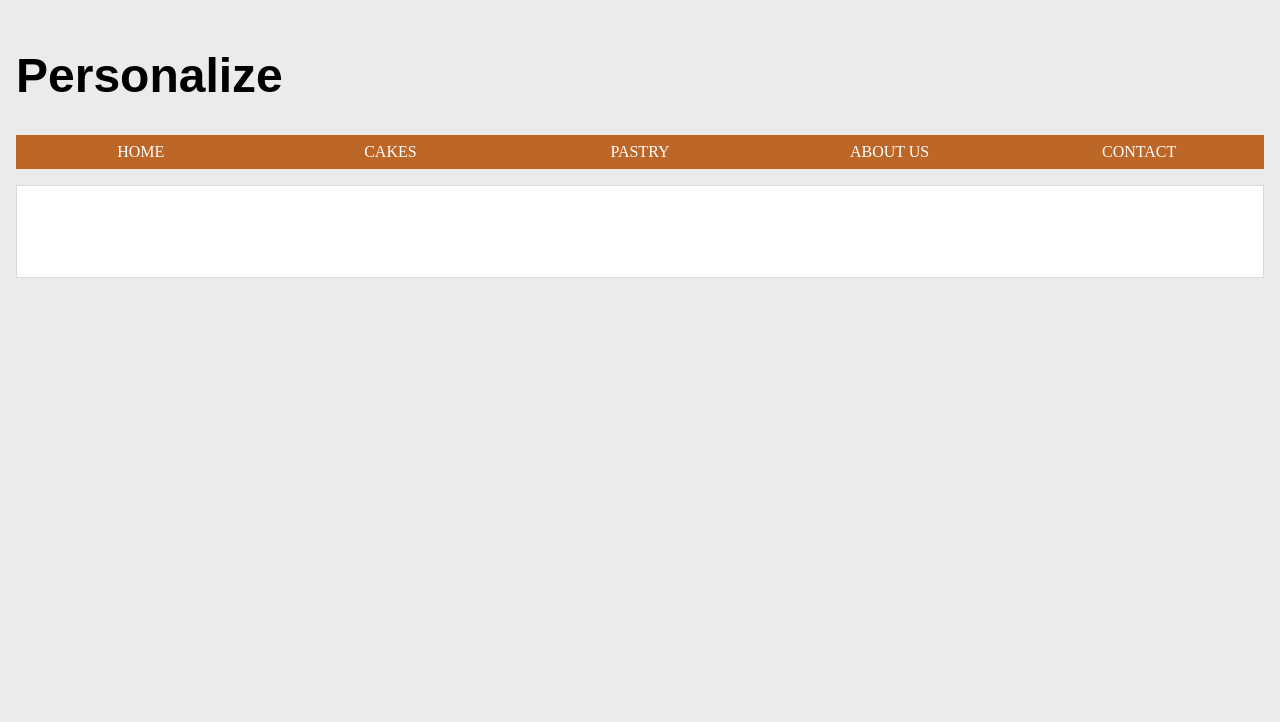
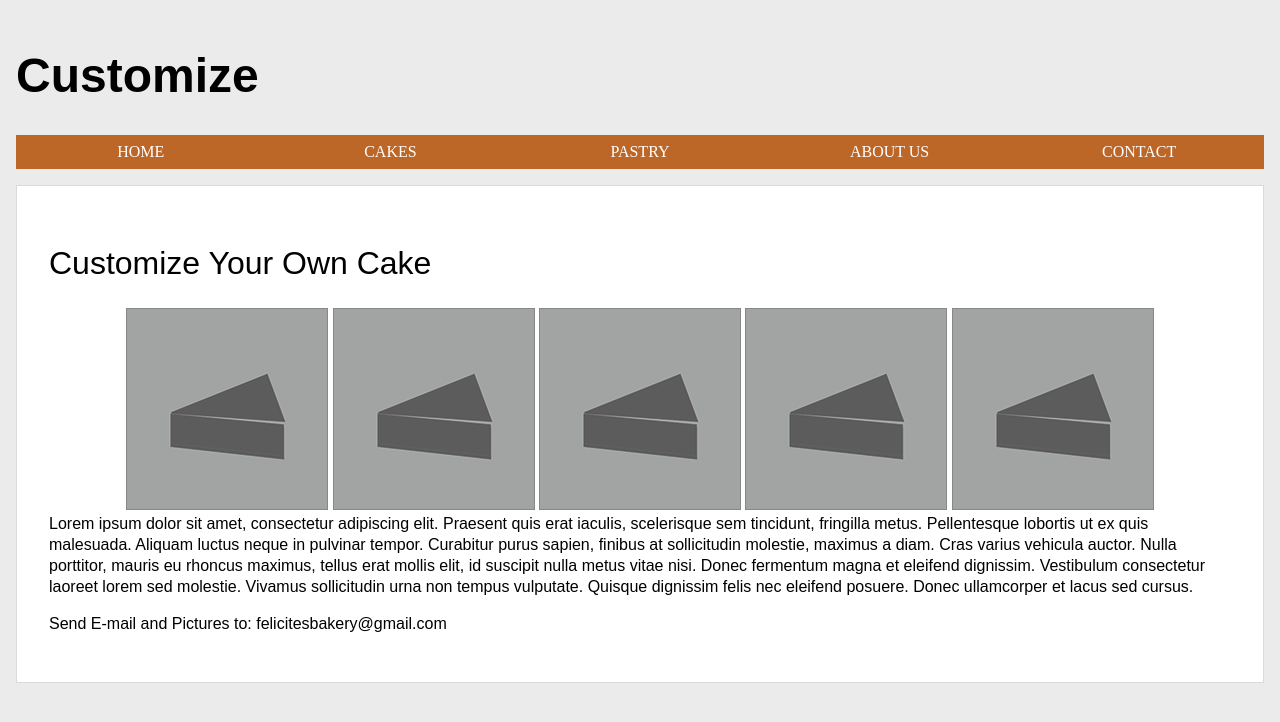
Before and after one commit to rxseed/IAT339-BakeryWebsite, a plain HTML site: page Bakery Again/Custom.html in a window 1280 px wide. Drawn offline with Linux system fonts and the light colour scheme.

Commit message:
custom page layout

```diff
--- a/Bakery Again/Custom.html
+++ b/Bakery Again/Custom.html
@@ -20,7 +20,7 @@
 
     <header id="top">
 
-      <h1>Personalize</h1>
+      <h1>Customize</h1>
 
 
       <nav class="grid">
@@ -35,14 +35,6 @@
           <a href="cake.html" class="green">CAKES</a>
         </div>
 
-            <!--<ul>
-              <a href="#CAKE.html" class="green">Birthday</a>
-              <a href="#CAKE.html" class="green">Wedding</a>
-              <a href="#CAKE.html" class="green">Customize</a>
-            </ul>-->
-
-
-
         <div class="col-2of10">
           <a href="pastry.html" class="orange">PASTRY</a>
         </div>
@@ -56,8 +48,7 @@
         </div>
 
 
-      </div>
-      </div>
+
       </nav>
 
     </header>
@@ -71,15 +62,18 @@
 
         <article id="kittens">
 
-          <h2></h2>
-
+          <h2>Customize Your Own Cake</h2>
           <div class="grid">
             <div class="col-5of10">
-              <figure>
+                <img width="200" height="200" alt="Cake" src="img/fill.jpg">
+                <img width="200" height="200" alt="Cake" src="img/fill.jpg">
+                <img width="200" height="200" alt="Cake" src="img/fill.jpg">
+                <img width="200" height="200" alt="Cake" src="img/fill.jpg">
+                <img width="200" height="200" alt="Cake" src="img/fill.jpg">
+          </div>
+          <p>Lorem ipsum dolor sit amet, consectetur adipiscing elit. Praesent quis erat iaculis, scelerisque sem tincidunt, fringilla metus. Pellentesque lobortis ut ex quis malesuada. Aliquam luctus neque in pulvinar tempor. Curabitur purus sapien, finibus at sollicitudin molestie, maximus a diam. Cras varius vehicula auctor. Nulla porttitor, mauris eu rhoncus maximus, tellus erat mollis elit, id suscipit nulla metus vitae nisi. Donec fermentum magna et eleifend dignissim. Vestibulum consectetur laoreet lorem sed molestie. Vivamus sollicitudin urna non tempus vulputate. Quisque dignissim felis nec eleifend posuere. Donec ullamcorper et lacus sed cursus.<p>
+          <p> Send E-mail and Pictures to: felicitesbakery@gmail.com</p>
 
-                <figcaption></figcaption>
-              </figure>
-            </div>
 
             <div class="col-5of10">
 
--- a/Bakery Again/css/main.css
+++ b/Bakery Again/css/main.css
@@ -90,6 +90,10 @@ img {
 	border: 1px solid #888888;
 }
 
+/*img {
+	margin: 55px;
+}
+*/
 
 figure {
 	margin: 0;
```
Also changed, not shown: Bakery Again/PASTRY.html (+0 -4 lines), 1 other file.
